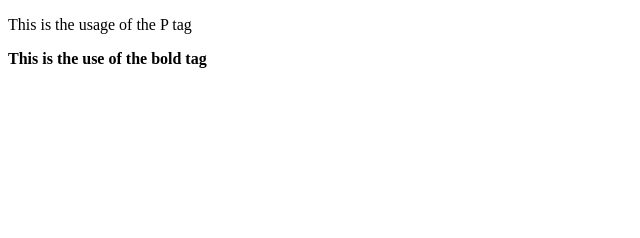
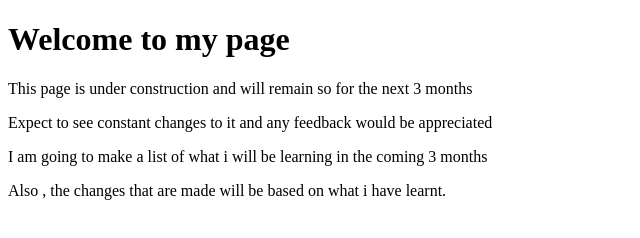
Before and after one commit to fredayamba/frontend_ivory_notes, a plain HTML site: page index.html in a window 1280 px wide. Shown: the whole page, without its empty margins (0-640 px from the left). Drawn offline with Linux system fonts and the light colour scheme.

Commit message:
basic changes to html page

```diff
--- a/index.html
+++ b/index.html
@@ -3,11 +3,19 @@
 <head>
     <meta charset="UTF-8">
     <meta name="viewport" content="width=device-width, initial-scale=1.0">
+    <meta name="description" content="Displayed on search engines">
+    <meta name="author" content="frederick">
+    <meta property="og:description" content="facebook content">
+    <meta property="og:image" content="https://twitter/page1.png">
+    <meta property="og:title" content="Page title">
+    <link rel="stylesheet" href="styles.css">
     <title>Document</title>
 </head>
 <body>
-    <p>This is the usage of the P tag</p>
-    <b>This is the use of the bold tag</b>
-
+    <h1>Welcome to my page</h1>
+<p>This page is under construction and will remain so for the next 3 months</p>
+<p>Expect to see constant changes to it and any feedback would be appreciated</p>
+<p>I am going to make a list of what i will be learning  in the coming 3 months</p>
+<p>Also , the changes that are made will be based on what i have learnt.</p>
 </body>
 </html>
```
